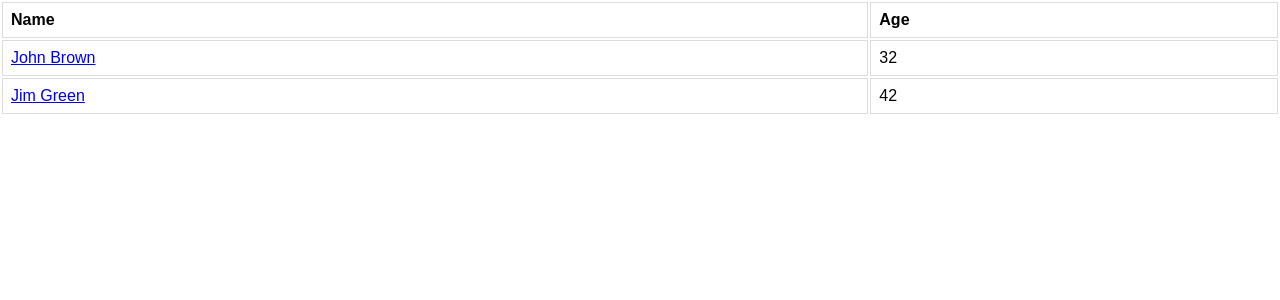
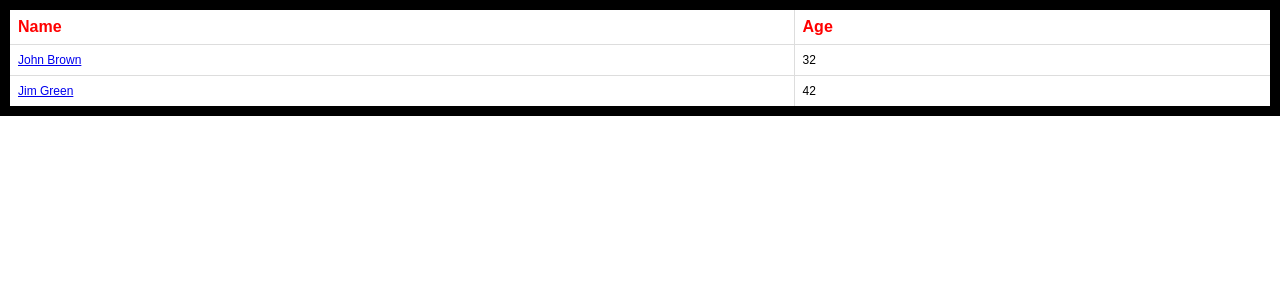
Before and after one commit to KakashiSensei/react-grid-view, a React app: page / in a window 1280 px wide. Shown: the top 300 px of the page. Built offline with nearby package versions, Linux system fonts and the light colour scheme; the HTML template or start-up script is replaced by a standard one.

Commit message:
Adding custom style to each component

```diff
--- a/src/App.css
+++ b/src/App.css
@@ -23,6 +23,23 @@
 }
 
 @keyframes App-logo-spin {
-  from { transform: rotate(0deg); }
-  to { transform: rotate(360deg); }
+    from {
+        transform: rotate(0deg);
     }
+    to {
+        transform: rotate(360deg);
+    }
+}
+
+.customClass {
+    color: red
+}
+
+.customStyle {
+    font-size: 12px
+}
+
+.customTable {
+    border: 10px solid black;
+    border-collapse: collapse;
+}
--- a/src/App.tsx
+++ b/src/App.tsx
@@ -1,5 +1,6 @@
 import * as React from "react";
 import { GridTable, GridHeader, GridRow } from "./GridView";
+import "./App.css";
 
 class App extends React.Component {
   private columns: any = [
@@ -27,9 +28,9 @@ class App extends React.Component {
 
   public render() {
     return (
-      <GridTable column={this.columns} data={this.data}>
-        <GridHeader />
-        <GridRow />
+      <GridTable className="customTable" column={this.columns} data={this.data}>
+        <GridHeader className="customClass" />
+        <GridRow className="customStyle" />
       </GridTable>
     );
   }
--- a/src/GridView/components/GridHeader/index.tsx
+++ b/src/GridView/components/GridHeader/index.tsx
@@ -2,9 +2,12 @@ import * as React from "react";
 import Consumer from "../../context/Consumer";
 import "./style.css";
 
-class GridHeader extends React.Component {
-
+interface IProps {
+  className?: string;
+}
+class GridHeader extends React.Component<IProps> {
   public render() {
+    const classMerged = `gv-tr ${this.props.className}`;
     return (
       <Consumer>
         {(value: any) => {
@@ -13,7 +16,7 @@ class GridHeader extends React.Component {
               <tr>
                 {value.column.map((headerData: any, key: number) => {
                   return (
-                    <th className="gv-tr" key={key}>
+                    <th className={classMerged} key={key}>
                       {headerData.title}
                     </th>
                   );
--- a/src/GridView/components/GridRow/index.tsx
+++ b/src/GridView/components/GridRow/index.tsx
@@ -2,7 +2,11 @@ import * as React from "react";
 import Consumer from "../../context/Consumer";
 import "./style.css";
 
-class GridRow extends React.Component {
+interface IProps{
+  className?: string;
+}
+
+class GridRow extends React.Component<IProps> {
   public render() {
     const mergedData: any[] = [];
     return (
@@ -39,8 +43,9 @@ class GridRow extends React.Component {
     }
 
     const tdArray = mergedData.map((child, key) => {
+      const className = `gv-td ${this.props.className}`;
       return (
-        <td className="gv-td" key={key}>
+        <td className={className} key={key}>
           {child.column.render ? child.column.render(child.data) : child.data}
         </td>
       );
--- a/src/GridView/components/GridTable/index.tsx
+++ b/src/GridView/components/GridTable/index.tsx
@@ -5,6 +5,7 @@ import "./style.css";
 interface IProps {
   column: any[];
   data: any[];
+  className?: string;
 }
 
 interface IState {
@@ -15,14 +16,16 @@ interface IState {
 class GridTable extends React.Component<IProps, IState> {
   constructor(props: IProps) {
     super(props);
+    const { className, ...otherProps } = props;
     this.state = {
-      ...props
-    }
+      ...otherProps
+    };
   }
   public render() {
+    const className = `gv-table ${this.props.className}`;
     return (
       <Provider state={this.state}>
-        <table className="gv-table">{this.props.children}</table>
+        <table className={className}>{this.props.children}</table>
       </Provider>
     );
   }
```
Lines whose indentation alone changed are shown as unchanged.
